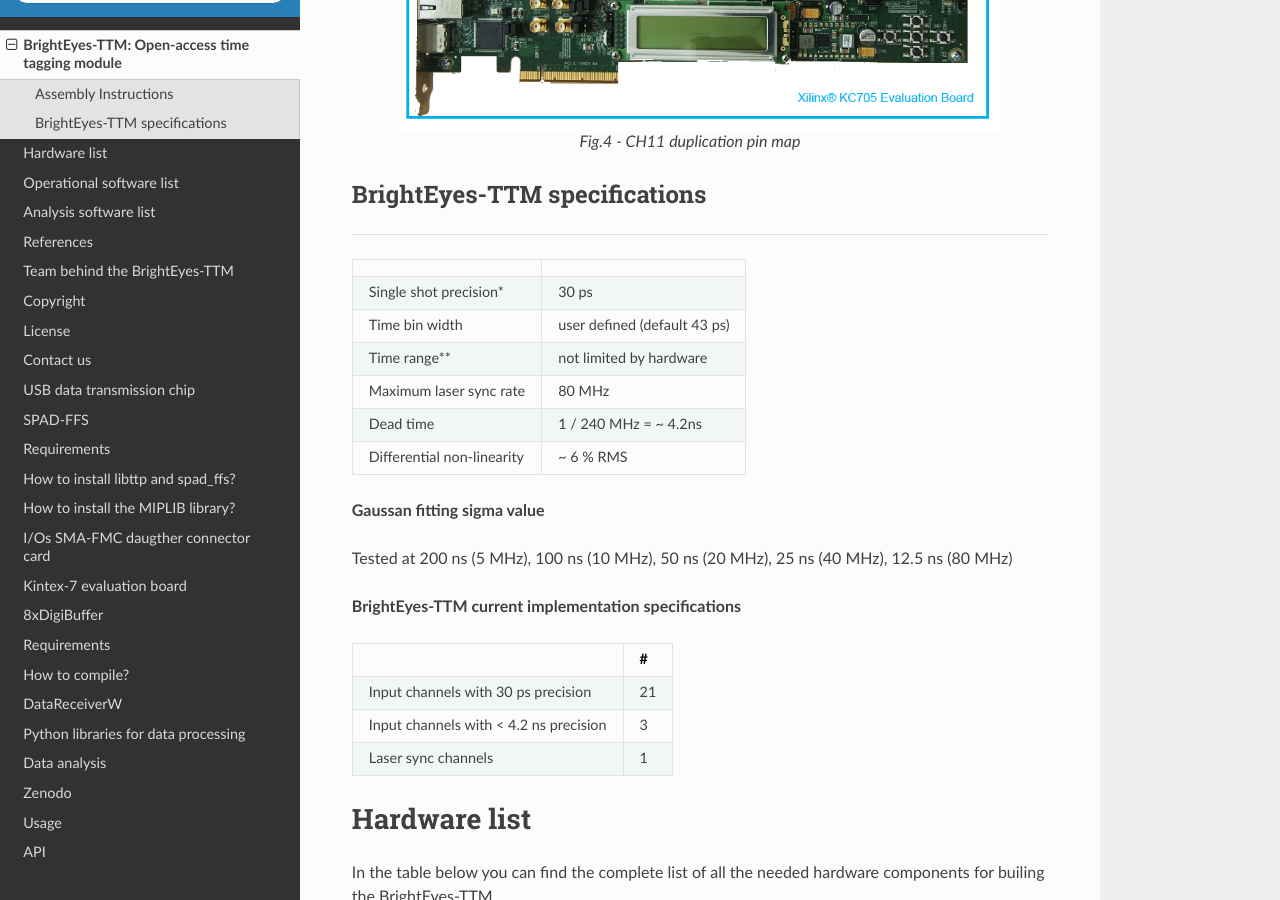
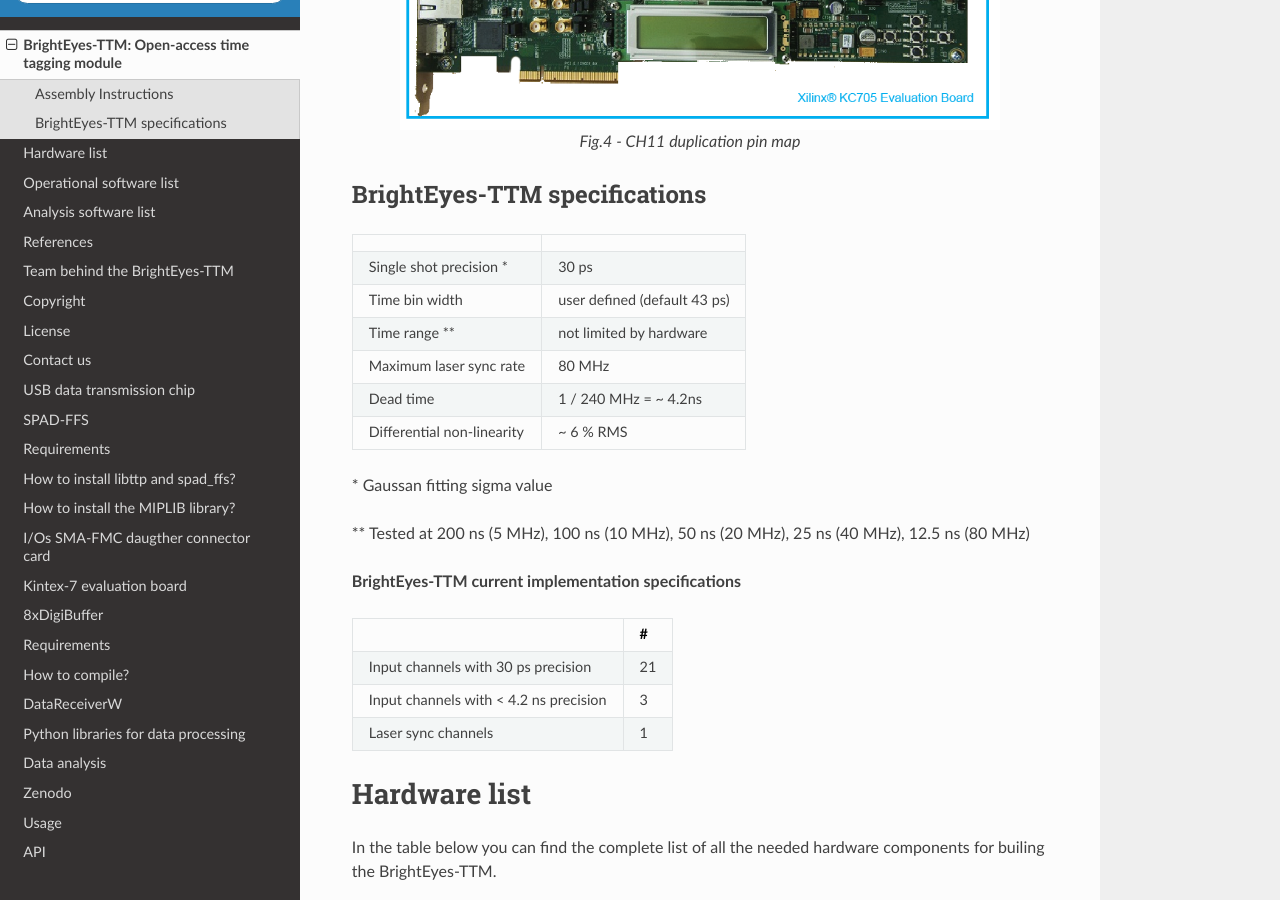
Before and after one commit to mattia-donato/BrightEyes-TTM-docs, a Sphinx documentation site: the page built from docs/source/BrightEyes.rst, in a window 1280 px wide and 900 px high, scrolled down 3583 px. Built offline with Sphinx 7.4.7 and the Read the Docs theme 2.0.0, drawn with Linux system fonts in a browser that asks for light colours.

```diff
--- a/docs/source/BrightEyes.rst
+++ b/docs/source/BrightEyes.rst
@@ -67,7 +67,6 @@ In the current application CH11 on J5 input connector board is internally duplic
 
 BrightEyes-TTM specifications
 -----------------------------
------------------------------
 
 
 .. list-table::
@@ -75,11 +74,12 @@ BrightEyes-TTM specifications
 
    * -
      -
-   * - Single shot precision*
+   * - Single shot precision \*
+
      - 30 ps
    * - Time bin width
      - user defined (default 43 ps)
-   * - Time range**
+   * - Time range \**
      - not limited by hardware
    * - Maximum laser sync rate
      - 80 MHz
@@ -89,9 +89,9 @@ BrightEyes-TTM specifications
      - ~ 6 % RMS
 
 
-**Gaussan fitting sigma value**
+\* Gaussan fitting sigma value
 
-Tested at 200 ns (5 MHz), 100 ns (10 MHz), 50 ns (20 MHz), 25 ns (40 MHz), 12.5 ns (80 MHz)
+\** Tested at 200 ns (5 MHz), 100 ns (10 MHz), 50 ns (20 MHz), 25 ns (40 MHz), 12.5 ns (80 MHz)
 
 **BrightEyes-TTM current implementation specifications**
 
```
